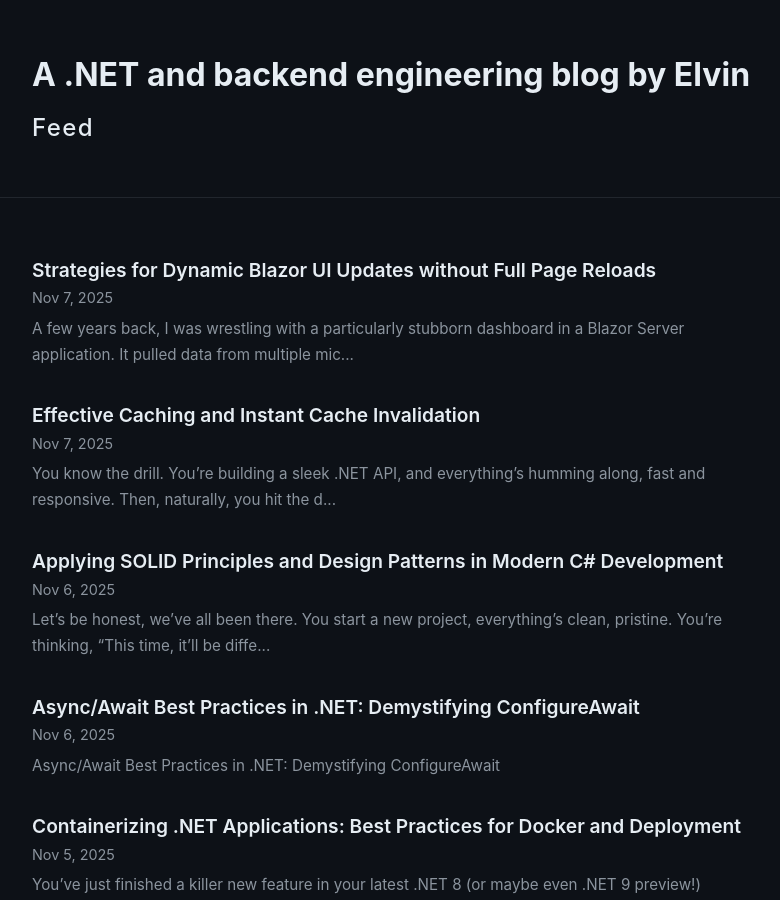
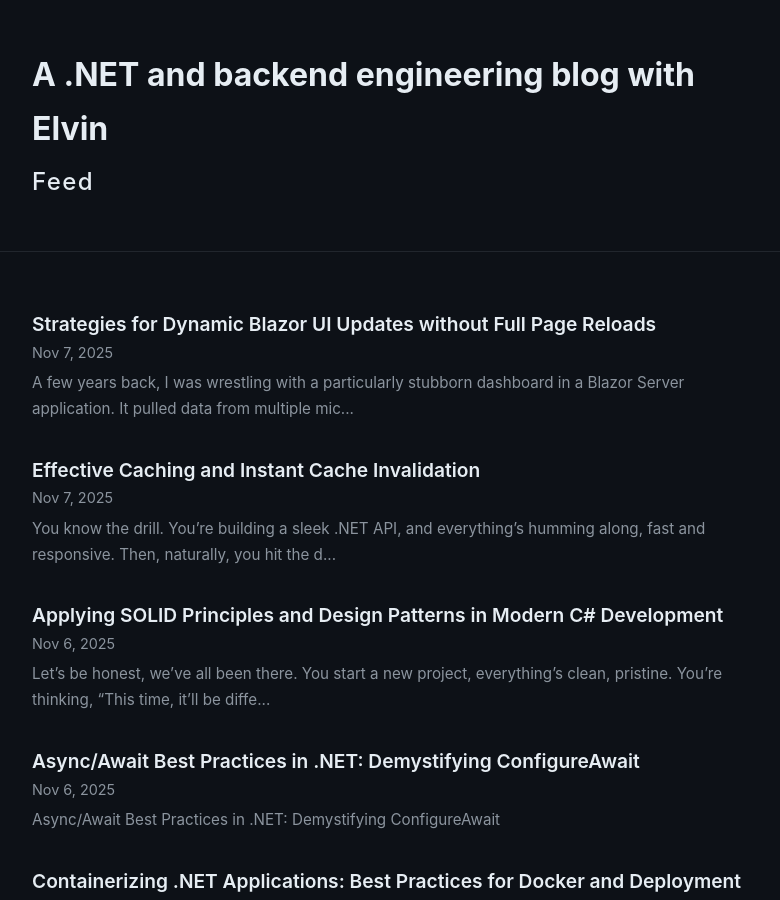
Before and after one commit to elweezy/blog-bot, a Jekyll site: the page built from index.html, in a window 1280 px wide and 900 px high. Shown: the whole window, without its empty margins (248-1028 px from the left). Built offline with Jekyll 4.4.1, drawn with Linux system fonts in a browser that asks for light colours; the list of posts is cut into pages by our own code.

```diff
--- a/_config.yml
+++ b/_config.yml
@@ -1,5 +1,5 @@
 # ---- Basic site info ----
-title: "A .NET and backend engineering blog by Elvin"
+title: "A .NET and backend engineering blog with Elvin"
 author: "Elvin Jamalov"
 email: dzhamalov.elvin@gmail.com
 url: "https://elweezystack.net" # main domain
```
